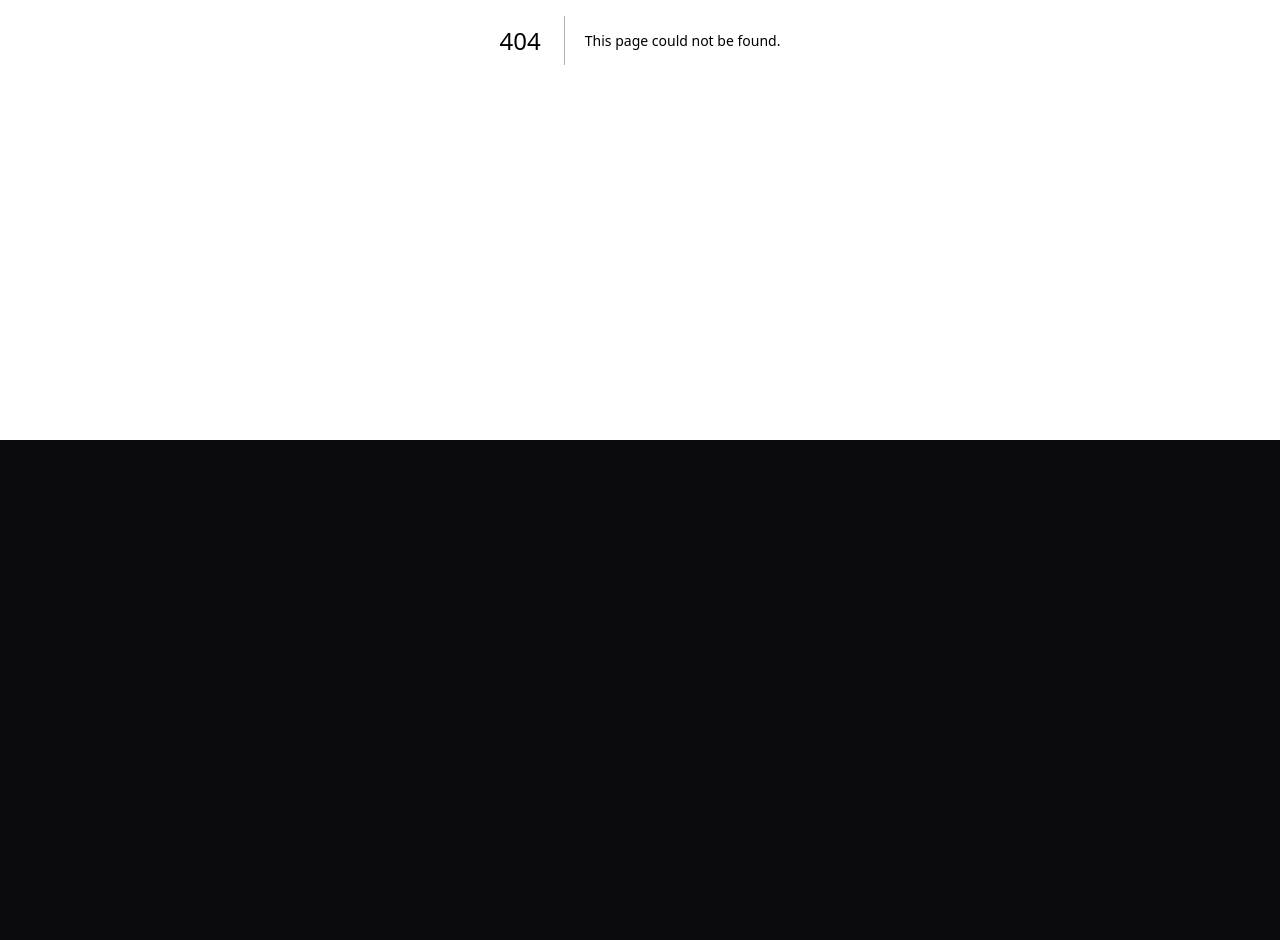
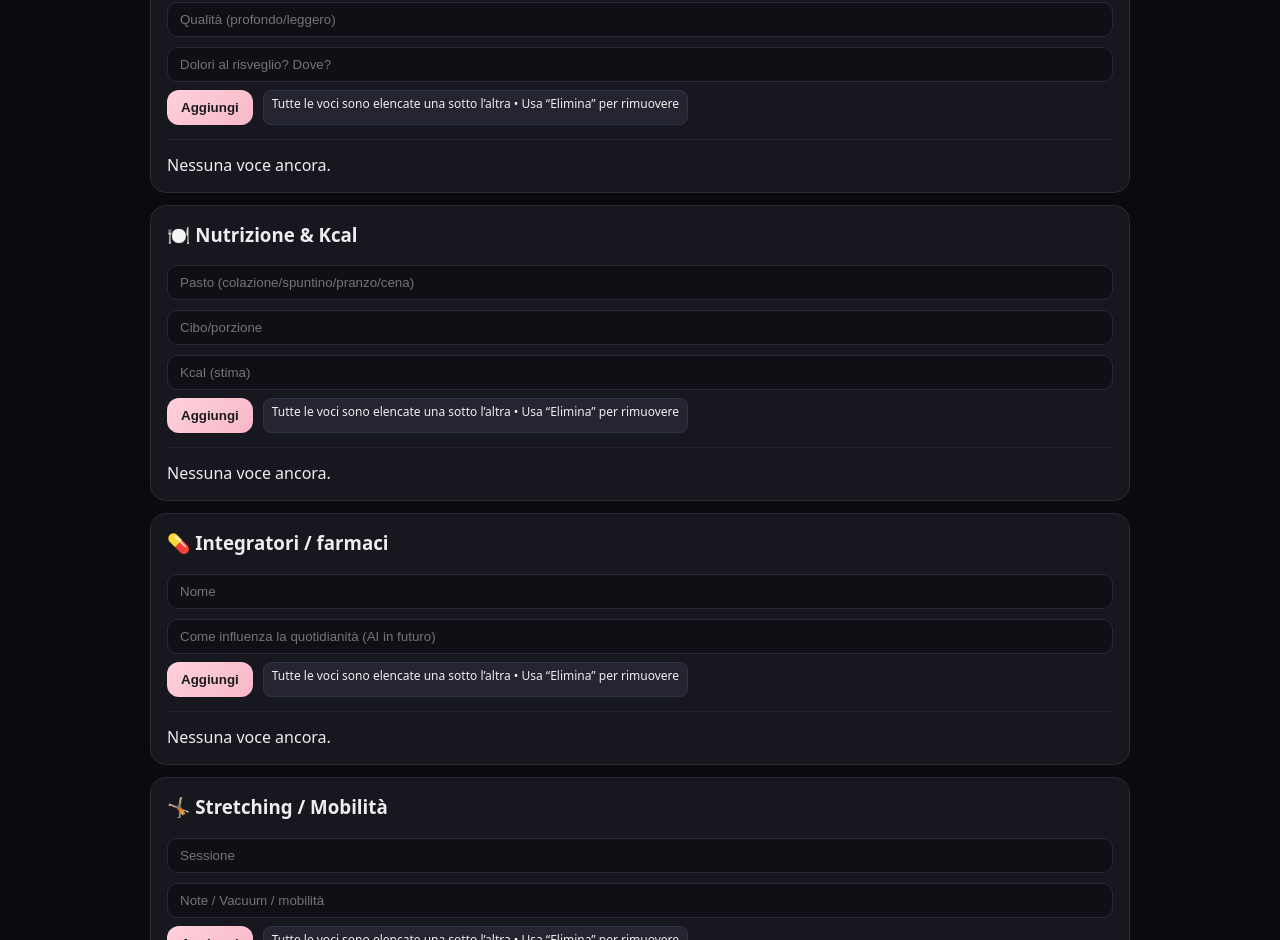
Before and after one commit to mindflowapplicazione-png/MINDflow.app, a Next.js app: page /fitness in a window 1280 px wide. Before the commit this address had no page. Shown: the part 360-1300 px from the top of the page. Before the commit the page ends 800 px from the top, so only its background shows below. Built offline with nearby package versions, Linux system fonts and the light colour scheme.

Commit message:
Create fitness.js

```diff
--- /dev/null
+++ b/pages/fitness.js
@@ -0,0 +1,90 @@
+import Layout from '../components/Layout';
+import ListSection from '../components/ListSection';
+
+export default function Fitness(){
+  return (
+    <Layout>
+      <div className="card"><h2 style={{margin:0}}>💪🏼 Fitness & Salute</h2></div>
+
+      <ListSection title="😴 Ore di sonno"
+        fields={[
+          {key:'data',label:'Data (opzionale)'},
+          {key:'ore',label:'Ore dormite'},
+          {key:'qualita',label:'Qualità (profondo/leggero)'},
+          {key:'dolori',label:'Dolori al risveglio? Dove?'}
+        ]}
+      />
+
+      <ListSection title="🍽️ Nutrizione & Kcal"
+        fields={[
+          {key:'pasto',label:'Pasto (colazione/spuntino/pranzo/cena)'},
+          {key:'descr',label:'Cibo/porzione'},
+          {key:'kcal',label:'Kcal (stima)'}
+        ]}
+      />
+
+      <ListSection title="💊 Integratori / farmaci"
+        fields={[
+          {key:'nome',label:'Nome'},
+          {key:'descr',label:'Come influenza la quotidianità (AI in futuro)'}
+        ]}
+      />
+
+      <ListSection title="🤸🏼 Stretching / Mobilità"
+        fields={[
+          {key:'sessione',label:'Sessione'},
+          {key:'descr',label:'Note / Vacuum / mobilità'}
+        ]}
+      />
+
+      <ListSection title="🏋🏼‍♀️ Workout"
+        allowPercent={true}
+        fields={[
+          {key:'giorno',label:'Giorno / Split'},
+          {key:'esercizi',label:'Esercizi & serie', type:'textarea'},
+          {key:'stima',label:'Kcal bruciate (stima)'}
+        ]}
+      />
+
+      <ListSection title="💧 Idratazione" fields={[{key:'litri',label:'Litri oggi'}]} />
+      <ListSection title="🚭 Sigarette" fields={[{key:'n',label:'N° sigarette oggi'}]} />
+      <ListSection title="🍷 Alcol" fields={[{key:'n',label:'Bevande alcoliche oggi'}]} />
+
+      <ListSection title="🩺 Visite mediche (promemoria)"
+        fields={[
+          {key:'tipo',label:'Tipo visita/analisi'},
+          {key:'quando',label:'Scadenza / Appuntamento'},
+          {key:'luogo',label:'Luogo'}
+        ]}
+      />
+
+      <ListSection title="📈 Trend corporei"
+        fields={[
+          {key:'peso',label:'Peso'},
+          {key:'grassa',label:'Massa grassa %'},
+          {key:'muscolo',label:'Massa muscolare %'}
+        ]}
+      />
+
+      <ListSection title="⚡ Energia giornaliera"
+        allowPercent={true}
+        fields={[
+          {key:'descr',label:'Come ti senti'},
+          {key:'percent',label:'Livello energia %'}
+        ]}
+      />
+
+      <div className="card">
+        <div className="row">
+          <span className="chip">🔥 Giorni di riposo (AI)</span>
+          <span className="chip">📱 Sincronizzazione device</span>
+          <span className="chip">🍎 Suggerimenti pasti (AI)</span>
+          <span className="chip">📊 Report settimanali</span>
+        </div>
+        <div className="meta" style={{marginTop:8}}>
+          Le integrazioni AI/device saranno collegate quando abiliterai le chiavi (Apple Health/Google Fit, modelli AI).
+        </div>
+      </div>
+    </Layout>
+  );
+}
```
